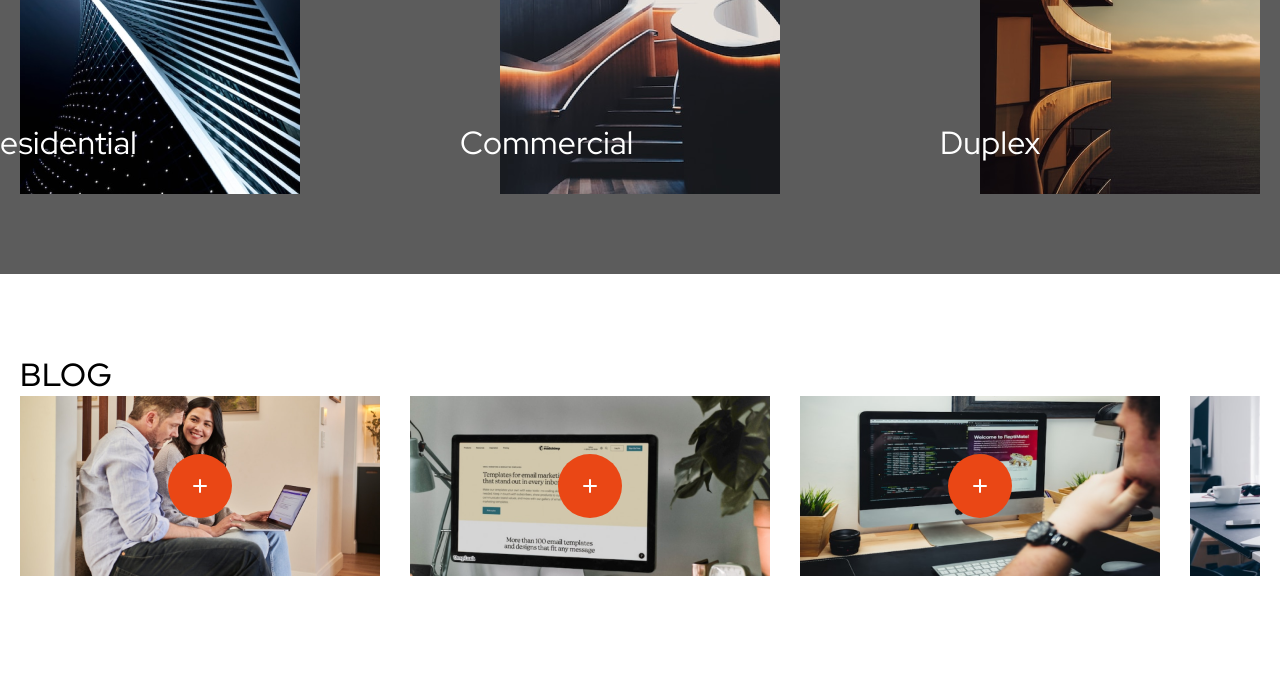
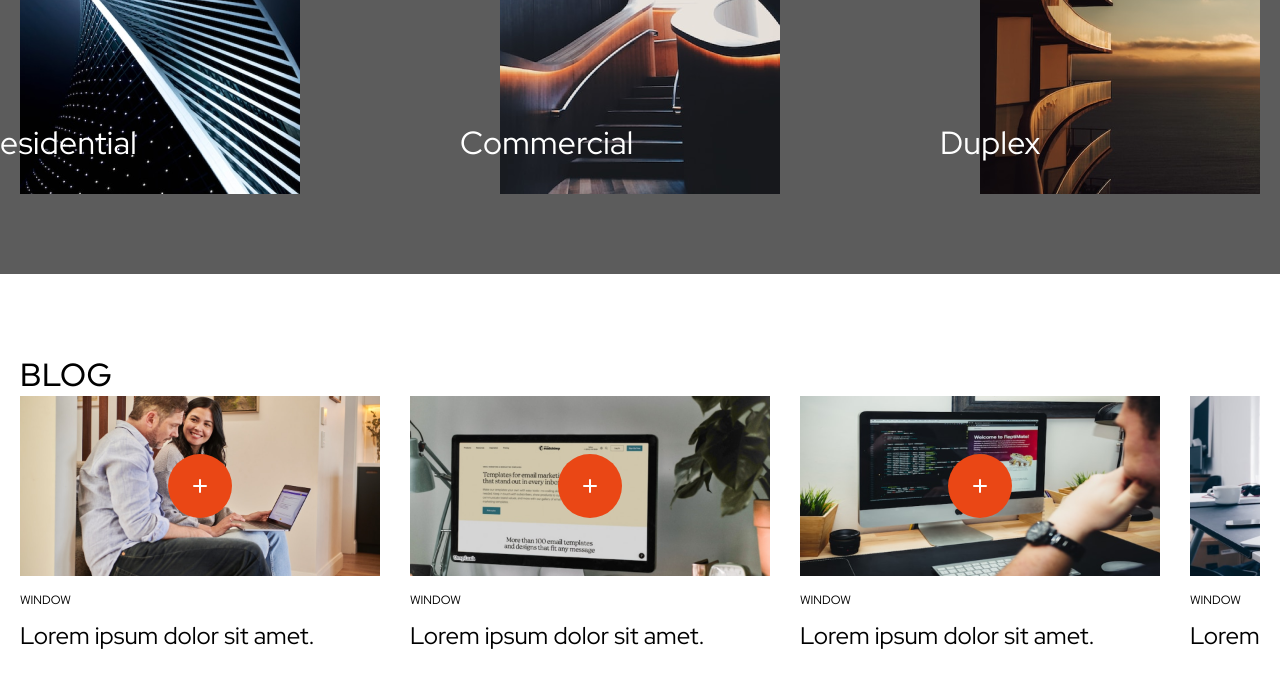
Before and after one commit to ShekhSaifuddin007/modern-elegance, a plain HTML site: page index.html in a window 1280 px wide. Shown: the part 1813-2501 px from the top of the page. Drawn offline with Linux system fonts and the light colour scheme.

Commit message:
blog done

```diff
--- a/assets/css/styles.css
+++ b/assets/css/styles.css
@@ -445,6 +445,24 @@ header {
 	padding-left: 0 !important;
 }
 
+.blog-info {
+	display: flex;
+	flex-direction: column;
+	row-gap: 10px;
+	margin-top: 15px;
+}
+
+.blog-info span {
+	text-transform: uppercase;
+	font-size: 12px;
+}
+
+.blog-info div {
+	font-weight: 400;
+	font-size: 24px;
+	line-height: 34px;
+}
+
 /* modifier classes */
 header.header-bg {
 	background-color: #fff;
--- a/index.html
+++ b/index.html
@@ -467,6 +467,11 @@
 										</svg>
 									</button>
 								</div>
+
+								<div class="blog-info">
+									<span>Window</span>
+									<div>Lorem ipsum dolor sit amet.</div>
+								</div>
 							</div>
 
 							<div class="blog-content">
@@ -479,6 +484,11 @@
 												d="M12 6v6m0 0v6m0-6h6m-6 0H6"></path>
 										</svg>
 									</button>
+								</div>
+
+								<div class="blog-info">
+									<span>Window</span>
+									<div>Lorem ipsum dolor sit amet.</div>
 								</div>
 							</div>
 
@@ -493,6 +503,11 @@
 										</svg>
 									</button>
 								</div>
+
+								<div class="blog-info">
+									<span>Window</span>
+									<div>Lorem ipsum dolor sit amet.</div>
+								</div>
 							</div>
 
 							<div class="blog-content">
@@ -506,6 +521,11 @@
 										</svg>
 									</button>
 								</div>
+
+								<div class="blog-info">
+									<span>Window</span>
+									<div>Lorem ipsum dolor sit amet.</div>
+								</div>
 							</div>
 						</div>
 					</div>
@@ -513,7 +533,7 @@
 			</section>
 		</main>
 
-		<div style="height: 500px;"></div>
+		<!-- <div style="height: 500px;"></div> -->
 	</div>
 
 	<script src="./assets/js/jquery_3_6_1.min.js"></script>
```
